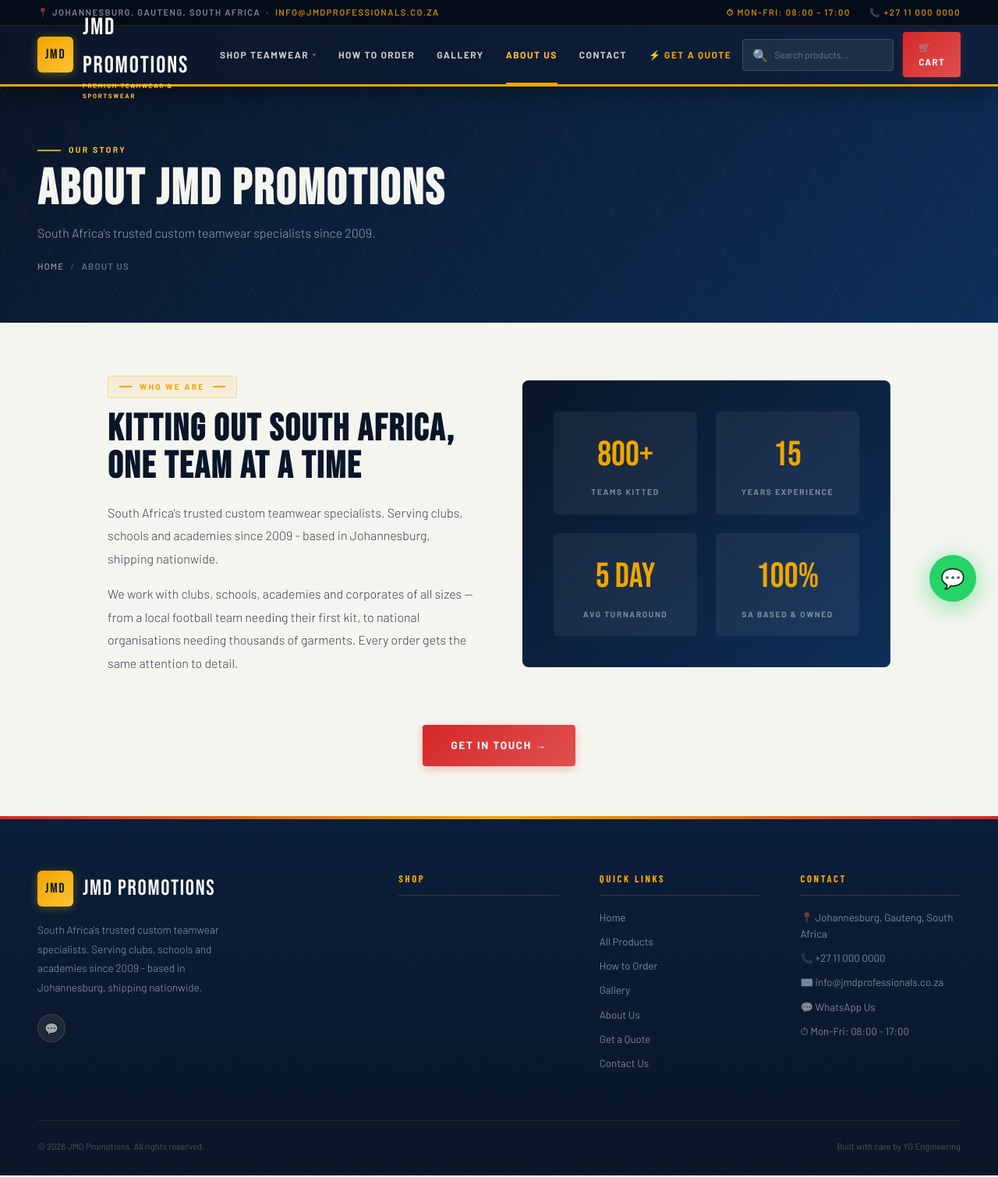
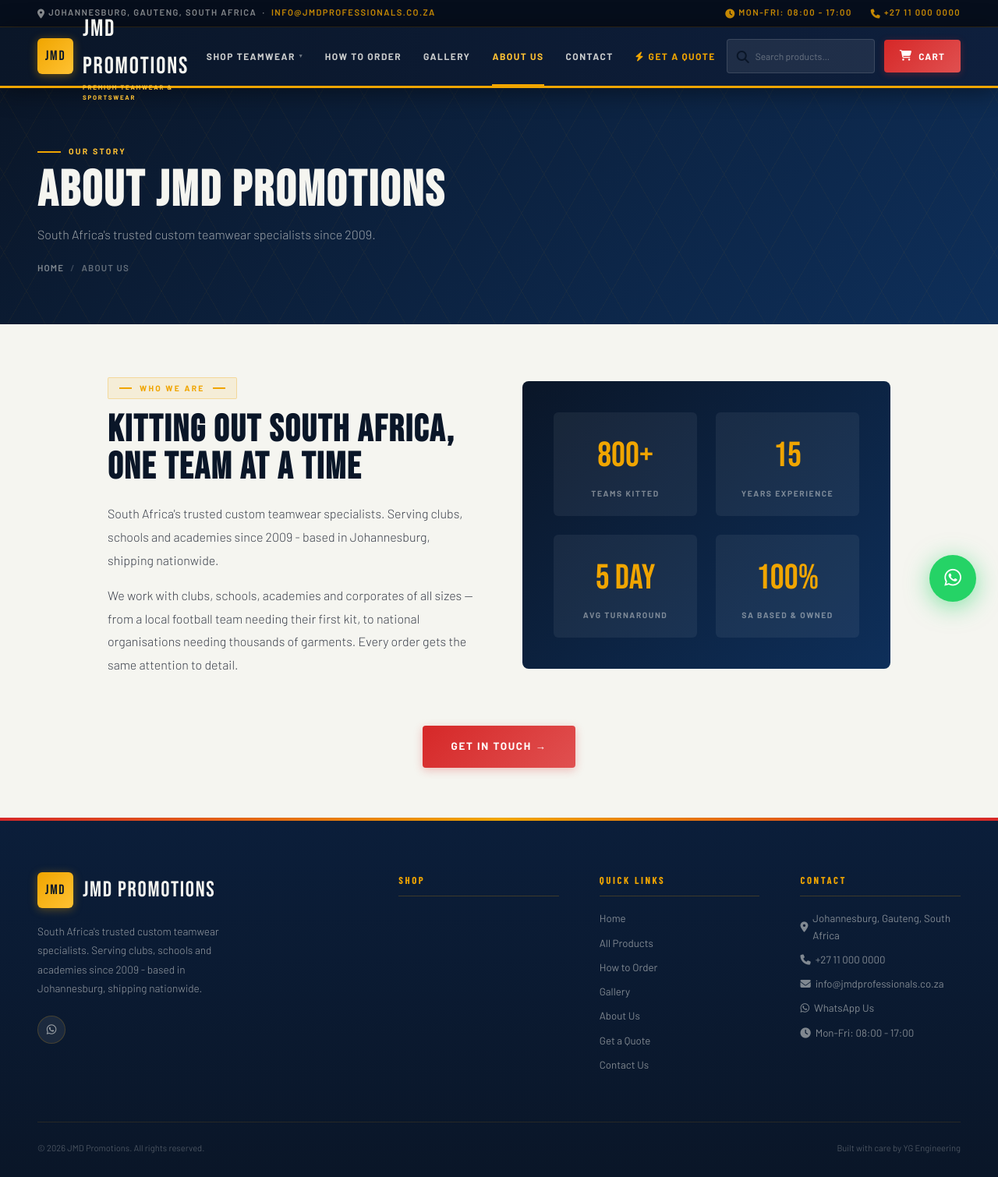
Before and after one commit to Yandisa/jmd-promotions, a Django app: page /about/ in a window 1280 px wide. Shown: the whole page at 78% size. Run offline with Django 5.2, Linux system fonts and the light colour scheme; data comes from the database, SQL or seed files in the repository; data that the repository does not hold is empty; some web fonts are replaced.

Commit message:
Update base.html

```diff
--- a/templates/base.html
+++ b/templates/base.html
@@ -6,6 +6,7 @@
 <title>{% block title %}{{ site.meta_title }}{% endblock %}</title>
 <meta name="description" content="{{ site.meta_description }}"/>
 <link rel="preconnect" href="https://fonts.googleapis.com"/>
+<link rel="stylesheet" href="https://cdnjs.cloudflare.com/ajax/libs/font-awesome/6.5.1/css/all.min.css" crossorigin="anonymous"/>
 <link rel="preconnect" href="https://fonts.gstatic.com" crossorigin/>
 <link href="https://fonts.googleapis.com/css2?family=Bebas+Neue&family=Barlow:ital,wght@0,300;0,400;0,500;0,600;0,700;0,800;1,400&family=Barlow+Condensed:wght@400;600;700;800&display=swap" rel="stylesheet"/>
 {% if site.favicon %}<link rel="icon" href="{{ site.favicon.url }}"/>{% endif %}
@@ -165,16 +166,33 @@ footer::before{content:'';position:absolute;top:0;left:0;right:0;height:4px;back
 .mobile-nav-links a{display:block;color:rgba(245,245,240,.85);font-family:'Barlow Condensed',sans-serif;font-size:1.4rem;font-weight:700;letter-spacing:.08em;text-transform:uppercase;padding:14px 0;border-bottom:1px solid rgba(255,255,255,.07);transition:color .15s}
 .mobile-nav-links a:hover{color:{{ site.accent_color }}}
 .mobile-nav-sub a{font-size:1rem;padding:10px 0 10px 20px;color:rgba(245,245,240,.6)}
+/* Font Awesome inline sizing */
+.fa-solid, .fa-brands, .fa-regular {
+    font-size: inherit;
+    line-height: inherit;
+    vertical-align: middle;
+}
+/* footer social icons */
+.social-link .fa-brands,
+.social-link .fa-solid { font-size: .9rem; }
+/* nav icons */
+.dropdown a .fa-solid { font-size: .8rem; opacity: .75; }
+/* topbar icons */
+.topbar .fa-solid { font-size: .75rem; }
+/* cart icon */
+.cart-btn .fa-solid { font-size: .85rem; }
+/* stat items */
+.stat-item .fa-solid { font-size: 1rem; }
 </style>
 {% block extra_css %}{% endblock %}
 </head>
 <body>
 
 <div class="topbar">
-  <div>📍 {{ site.address }} &nbsp;·&nbsp; <a href="mailto:{{ site.email }}">{{ site.email }}</a></div>
+  <div><i class="fa-solid fa-location-dot"></i> {{ site.address }} &nbsp;·&nbsp; <a href="mailto:{{ site.email }}">{{ site.email }}</a></div>
   <div class="topbar-right">
-    <a href="#">⏱ {{ site.hours }}</a>
-    <a href="tel:{{ site.phone }}">📞 {{ site.phone }}</a>
+    <a href="#"><i class="fa-solid fa-clock"></i> {{ site.hours }}</a>
+    <a href="tel:{{ site.phone }}"><i class="fa-solid fa-phone"></i> {{ site.phone }}</a>
   </div>
 </div>
 
@@ -188,20 +206,20 @@ footer::before{content:'';position:absolute;top:0;left:0;right:0;height:4px;back
     <div class="nav-item {% if request.resolver_match.url_name == 'shop' or request.resolver_match.url_name == 'category_detail' %}active{% endif %}">
       <a href="/shop/">Shop Teamwear <span class="nav-arrow">▾</span></a>
       <div class="dropdown">
-        {% for cat in categories %}<a href="{{ cat.get_absolute_url }}"><span>{{ cat.icon }}</span> {{ cat.name }}</a>{% endfor %}
+        {% for cat in categories %}<a href="{{ cat.get_absolute_url }}"><span><i class="fa-solid {{ cat.icon }}"></i></span> {{ cat.name }}</a>{% endfor %}
       </div>
     </div>
     <div class="nav-item {% if request.resolver_match.url_name == 'how_to_order' %}active{% endif %}"><a href="{% url 'how_to_order' %}">How to Order</a></div>
     <div class="nav-item {% if request.resolver_match.url_name == 'gallery' %}active{% endif %}"><a href="{% url 'gallery' %}">Gallery</a></div>
     <div class="nav-item {% if request.resolver_match.url_name == 'about' %}active{% endif %}"><a href="{% url 'about' %}">About Us</a></div>
     <div class="nav-item {% if request.resolver_match.url_name == 'contact' %}active{% endif %}"><a href="{% url 'contact' %}">Contact</a></div>
-    <div class="nav-item"><a href="{% url 'quote_request' %}" style="color:{{ site.accent_color }}">⚡ Get a Quote</a></div>
+    <div class="nav-item"><a href="{% url 'quote_request' %}" style="color:{{ site.accent_color }}"><i class="fa-solid fa-bolt"></i> Get a Quote</a></div>
   </nav>
   <div class="header-right">
     <form class="header-search" action="/shop/" method="get">
-      <span>🔍</span><input type="text" name="q" placeholder="Search products…" value="{{ request.GET.q }}"/>
+      <span><i class="fa-solid fa-magnifying-glass"></i></span><input type="text" name="q" placeholder="Search products…" value="{{ request.GET.q }}"/>
     </form>
-    <a href="{% url 'cart' %}" class="cart-btn">🛒 Cart {% if cart_count > 0 %}<span class="cart-count">{{ cart_count }}</span>{% endif %}</a>
+    <a href="{% url 'cart' %}" class="cart-btn"><i class="fa-solid fa-cart-shopping"></i> Cart {% if cart_count > 0 %}<span class="cart-count">{{ cart_count }}</span>{% endif %}</a>
     <button class="mobile-btn" onclick="document.getElementById('mobile-nav').classList.add('open')"><span></span><span></span><span></span></button>
   </div>
 </header>
@@ -213,22 +231,22 @@ footer::before{content:'';position:absolute;top:0;left:0;right:0;height:4px;back
 </div></div></div>
 {% endif %}
 
-{% if messages %}<div class="messages-container">{% for msg in messages %}<div class="message {{ msg.tags }}">{% if msg.tags == 'success' %}✅{% else %}ℹ️{% endif %} {{ msg }}</div>{% endfor %}</div>{% endif %}
+{% if messages %}<div class="messages-container">{% for msg in messages %}<div class="message {{ msg.tags }}">{% if msg.tags == 'success' %}<i class="fa-solid fa-circle-check"></i>{% else %}<i class="fa-solid fa-circle-info"></i>{% endif %} {{ msg }}</div>{% endfor %}</div>{% endif %}
 
 <div id="mobile-nav">
   <div class="mobile-nav-header">
     <div class="logo" style="gap:10px"><div class="logo-badge">{{ site.site_name|slice:":3"|upper }}</div><span style="color:var(--white)">{{ site.site_name }}</span></div>
-    <button class="mobile-nav-close" onclick="document.getElementById('mobile-nav').classList.remove('open')">✕</button>
+    <button class="mobile-nav-close" onclick="document.getElementById('mobile-nav').classList.remove('open')"><i class="fa-solid fa-xmark"></i></button>
   </div>
   <div class="mobile-nav-links">
     <a href="/shop/" onclick="document.getElementById('mobile-nav').classList.remove('open')">Shop Teamwear</a>
-    <div class="mobile-nav-sub">{% for cat in categories %}<a href="{{ cat.get_absolute_url }}" onclick="document.getElementById('mobile-nav').classList.remove('open')">{{ cat.icon }} {{ cat.name }}</a>{% endfor %}</div>
+    <div class="mobile-nav-sub">{% for cat in categories %}<a href="{{ cat.get_absolute_url }}" onclick="document.getElementById('mobile-nav').classList.remove('open')"><i class="fa-solid {{ cat.icon }}"></i> {{ cat.name }}</a>{% endfor %}</div>
     <a href="{% url 'how_to_order' %}" onclick="document.getElementById('mobile-nav').classList.remove('open')">How to Order</a>
     <a href="{% url 'gallery' %}" onclick="document.getElementById('mobile-nav').classList.remove('open')">Gallery</a>
     <a href="{% url 'about' %}" onclick="document.getElementById('mobile-nav').classList.remove('open')">About Us</a>
     <a href="{% url 'contact' %}" onclick="document.getElementById('mobile-nav').classList.remove('open')">Contact</a>
-    <a href="{% url 'quote_request' %}" style="color:{{ site.accent_color }}" onclick="document.getElementById('mobile-nav').classList.remove('open')">⚡ Get a Quote</a>
-    <a href="{% url 'cart' %}" onclick="document.getElementById('mobile-nav').classList.remove('open')">🛒 Cart ({{ cart_count }})</a>
+    <a href="{% url 'quote_request' %}" style="color:{{ site.accent_color }}" onclick="document.getElementById('mobile-nav').classList.remove('open')"><i class="fa-solid fa-bolt"></i> Get a Quote</a>
+    <a href="{% url 'cart' %}" onclick="document.getElementById('mobile-nav').classList.remove('open')"><i class="fa-solid fa-cart-shopping"></i> Cart ({{ cart_count }})</a>
   </div>
 </div>
 
@@ -243,33 +261,33 @@ footer::before{content:'';position:absolute;top:0;left:0;right:0;height:4px;back
       </div>
       <p>{{ site.footer_about }}</p>
       <div class="footer-social">
-        {% if site.facebook_url %}<a href="{{ site.facebook_url }}" class="social-link" target="_blank">📘</a>{% endif %}
-        {% if site.instagram_url %}<a href="{{ site.instagram_url }}" class="social-link" target="_blank">📸</a>{% endif %}
-        {% if site.twitter_url %}<a href="{{ site.twitter_url }}" class="social-link" target="_blank">🐦</a>{% endif %}
-        {% if site.youtube_url %}<a href="{{ site.youtube_url }}" class="social-link" target="_blank">▶️</a>{% endif %}
-        <a href="https://wa.me/{{ site.whatsapp_number }}" class="social-link" target="_blank">💬</a>
+        {% if site.facebook_url %}<a href="{{ site.facebook_url }}" class="social-link" target="_blank"><i class="fa-brands fa-facebook-f"></i></a>{% endif %}
+        {% if site.instagram_url %}<a href="{{ site.instagram_url }}" class="social-link" target="_blank"><i class="fa-brands fa-instagram"></i></a>{% endif %}
+        {% if site.twitter_url %}<a href="{{ site.twitter_url }}" class="social-link" target="_blank"><i class="fa-brands fa-x-twitter"></i></a>{% endif %}
+        {% if site.youtube_url %}<a href="{{ site.youtube_url }}" class="social-link" target="_blank"><i class="fa-brands fa-youtube"></i></a>{% endif %}
+        <a href="https://wa.me/{{ site.whatsapp_number }}" class="social-link" target="_blank"><i class="fa-brands fa-whatsapp"></i></a>
       </div>
     </div>
-    <div class="footer-col"><h4>Shop</h4><ul>{% for cat in categories %}<li><a href="{{ cat.get_absolute_url }}">{{ cat.icon }} {{ cat.name }}</a></li>{% endfor %}</ul></div>
+    <div class="footer-col"><h4>Shop</h4><ul>{% for cat in categories %}<li><a href="{{ cat.get_absolute_url }}"><i class="fa-solid {{ cat.icon }}"></i> {{ cat.name }}</a></li>{% endfor %}</ul></div>
     <div class="footer-col"><h4>Quick Links</h4><ul>
       <li><a href="/">Home</a></li><li><a href="/shop/">All Products</a></li>
       <li><a href="{% url 'how_to_order' %}">How to Order</a></li><li><a href="{% url 'gallery' %}">Gallery</a></li>
       <li><a href="{% url 'about' %}">About Us</a></li><li><a href="{% url 'quote_request' %}">Get a Quote</a></li>
       <li><a href="{% url 'contact' %}">Contact Us</a></li>
-      {% if site.catalogue_pdf %}<li><a href="{{ site.catalogue_pdf.url }}" target="_blank">📥 Download Catalogue</a></li>{% endif %}
+      {% if site.catalogue_pdf %}<li><a href="{{ site.catalogue_pdf.url }}" target="_blank"><i class="fa-solid fa-file-arrow-down"></i> Download Catalogue</a></li>{% endif %}
     </ul></div>
     <div class="footer-col"><h4>Contact</h4><ul>
-      <li><a href="#">📍 {{ site.address }}</a></li>
-      <li><a href="tel:{{ site.phone }}">📞 {{ site.phone }}</a></li>
-      <li><a href="mailto:{{ site.email }}">✉️ {{ site.email }}</a></li>
-      <li><a href="https://wa.me/{{ site.whatsapp_number }}" target="_blank">💬 WhatsApp Us</a></li>
-      <li><a href="#">⏱ {{ site.hours }}</a></li>
+      <li><a href="#"><i class="fa-solid fa-location-dot"></i> {{ site.address }}</a></li>
+      <li><a href="tel:{{ site.phone }}"><i class="fa-solid fa-phone"></i> {{ site.phone }}</a></li>
+      <li><a href="mailto:{{ site.email }}"><i class="fa-solid fa-envelope"></i> {{ site.email }}</a></li>
+      <li><a href="https://wa.me/{{ site.whatsapp_number }}" target="_blank"><i class="fa-brands fa-whatsapp"></i> WhatsApp Us</a></li>
+      <li><a href="#"><i class="fa-solid fa-clock"></i> {{ site.hours }}</a></li>
     </ul></div>
   </div>
   <div class="footer-bottom"><span>© {{ site.footer_copyright }}</span><span>Built with care by <a href="https://www.ygengineering.co.za" target="_blank" rel="noopener" style="color:inherit;text-decoration:none;opacity:1" onmouseover="this.style.color='var(--accent)'" onmouseout="this.style.color='inherit'">YG Engineering</a></span></div>
 </footer>
 
-<a href="https://wa.me/{{ site.whatsapp_number }}" class="wa-float" target="_blank" title="Chat on WhatsApp">💬</a>
+<a href="https://wa.me/{{ site.whatsapp_number }}" class="wa-float" target="_blank" title="Chat on WhatsApp"><i class="fa-brands fa-whatsapp"></i></a>
 {% block extra_js %}{% endblock %}
 </body>
 </html>
```
